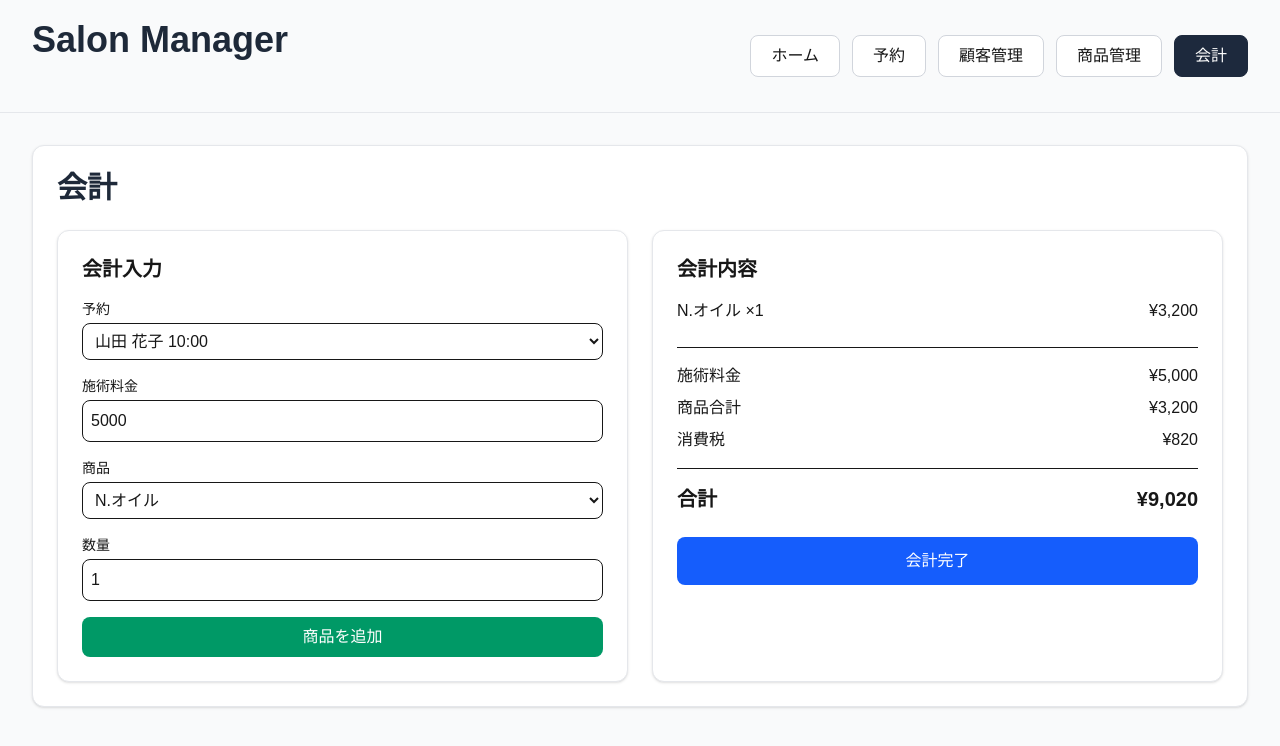
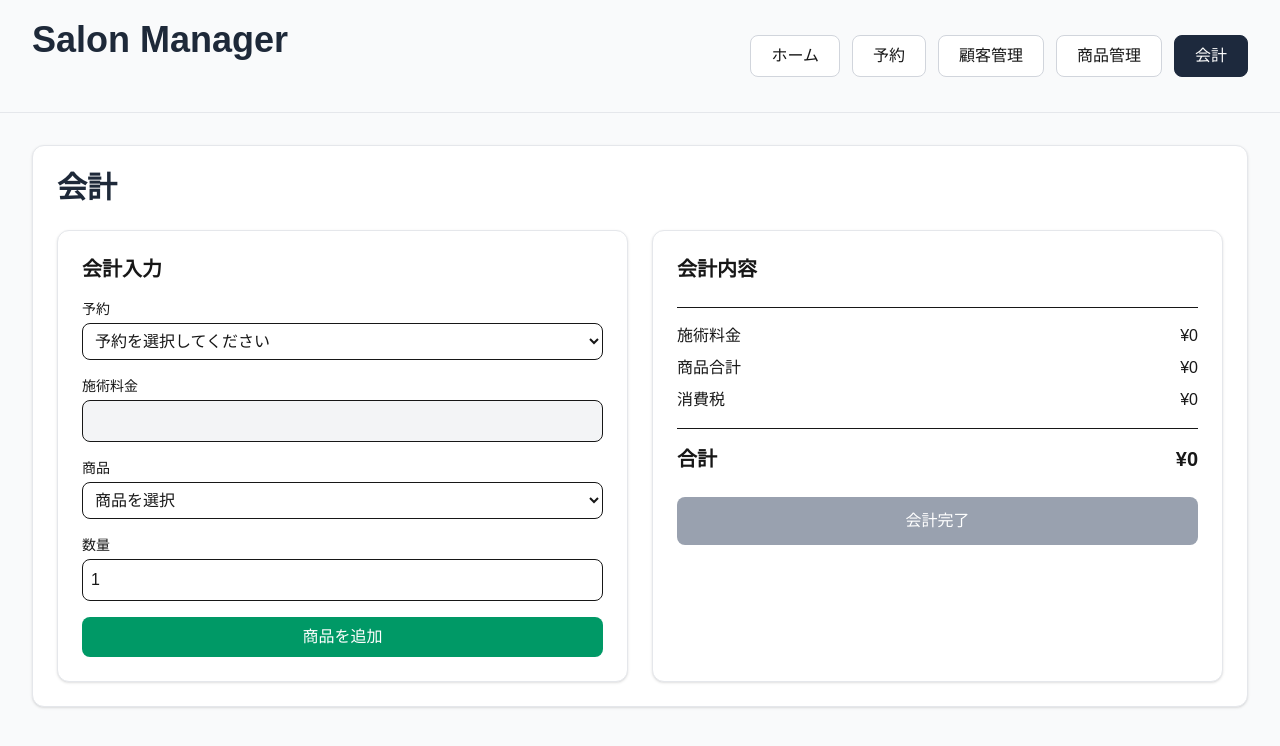
Before and after one commit to na-kroom/salon-reservation-system, a Next.js app: page / in a window 1280 px wide. Both pictures are taken after a click on the button "会計". Shown: the top 746 px of the page. Built offline with nearby package versions, Linux system fonts and the light colour scheme.

Commit message:
add reservation selection and product addition functions on the checkout screen

```diff
--- a/app/page.tsx
+++ b/app/page.tsx
@@ -419,9 +419,14 @@ const [quantity, setQuantity] =
     />
     </>
     )}
-    {currentPage === "checkout" && (
-      <Checkout />
-    )}
+
+  {currentPage === "checkout" && (
+    <Checkout
+      reservations={reservations}
+      setReservations={setReservations}
+      products={products}
+    />
+  )}
 
 <ReservationModal
   isOpen={isModalOpen}
--- a/components/Checkout.tsx
+++ b/components/Checkout.tsx
@@ -1,5 +1,88 @@
+import React, { useState } from "react";
+import type { Reservation } from "@/types/Reservation";
+import type { Product } from "@/types/Product";
 
-export default function Checkout() {
+type CheckoutProps = {
+  reservations: Reservation[];
+  setReservations: React.Dispatch<
+    React.SetStateAction<Reservation[]>
+  >;
+  products: Product[];
+};
+
+export default function Checkout({
+  reservations,
+  setReservations,
+  products,
+}: CheckoutProps) {
+  const [selectedReservationId, setSelectedReservationId] =
+    useState<number | null>(null);
+
+  const today = new Date().toISOString().split("T")[0];
+
+  const todayReservations = reservations.filter(
+    (r) =>
+      r.date === today &&
+      r.status === "reserved"
+  );
+  const selectedReservation =
+    todayReservations.find(
+      (r) => r.id === selectedReservationId
+    );
+  const subtotal = selectedReservation?.price ?? 0;
+  const [selectedProductId, setSelectedProductId] =
+    useState<number | null>(null);
+
+  const [checkoutProducts, setCheckoutProducts] =
+    useState<
+      {
+        id: number;
+        name: string;
+        price: number;
+        quantity: number;
+      }[]
+    >([]);
+  const selectedProduct = products.find(
+    (p) => p.id === selectedProductId
+  );
+
+  const productTotal = checkoutProducts.reduce(
+    (sum, product) =>
+      sum + product.price * product.quantity,
+    0
+  );
+  const tax = Math.floor(
+    (subtotal + productTotal) * 0.1
+  );
+
+  const total =
+    subtotal +
+    productTotal +
+    tax;
+
+  const handleCheckout = () => {
+    if (!selectedReservation) {
+      alert("予約を選択してください");
+      return;
+    }
+
+    setReservations((prev) =>
+      prev.map((reservation) =>
+        reservation.id === selectedReservation.id
+          ? {
+              ...reservation,
+              status: "completed",
+            }
+          : reservation
+      )
+    );
+
+    alert("会計が完了しました。");
+
+    setSelectedReservationId(null);
+  };
+
+
   return (
   <div className="rounded-xl border border-gray-200 bg-white p-6 shadow-sm">
     <h2 className="mb-6 text-3xl font-bold text-gray-800">
@@ -14,8 +97,27 @@ export default function Checkout() {
         <div className="space-y-4">
           <div>
             <label className="mb-1 block text-sm font-medium">予約</label>
-            <select className="w-full rounded-lg border p-2">
-              <option>山田 花子 10:00</option>
+            <select
+              className="w-full rounded-lg border p-2"
+              value={selectedReservationId ?? ""}
+              onChange={(e) =>
+                setSelectedReservationId(Number(e.target.value))
+              }
+            >
+              <option value="">
+                予約を選択してください
+              </option>
+
+              {todayReservations.map((reservation) => (
+                <option
+                  key={reservation.id}
+                  value={reservation.id}
+                >
+                  {reservation.startTime}
+                  {" "}
+                  {reservation.customer}
+                </option>
+              ))}
             </select>
           </div>
 
@@ -23,15 +125,31 @@ export default function Checkout() {
             <label className="mb-1 block text-sm font-medium">施術料金</label>
             <input
               type="number"
-              defaultValue={5000}
-              className="w-full rounded-lg border p-2"
+              value={selectedReservation?.price ?? ""}
+              readOnly
+              className="w-full rounded-lg border p-2 bg-gray-100"
             />
           </div>
 
           <div>
             <label className="mb-1 block text-sm font-medium">商品</label>
-            <select className="w-full rounded-lg border p-2">
-              <option>N.オイル</option>
+            <select
+              className="w-full rounded-lg border p-2"
+              value={selectedProductId ?? ""}
+              onChange={(e) =>
+                setSelectedProductId(Number(e.target.value))
+              }
+            >
+              <option value="">商品を選択</option>
+
+              {products.map((product) => (
+                <option
+                  key={product.id}
+                  value={product.id}
+                >
+                  {product.name}
+                </option>
+              ))}
             </select>
           </div>
 
@@ -44,7 +162,41 @@ export default function Checkout() {
             />
           </div>
 
-          <button className="w-full rounded-lg bg-emerald-600 py-2 text-white hover:bg-emerald-700">
+          <button
+          onClick={() => {
+            if (!selectedProduct) return;
+
+            setCheckoutProducts((prev) => {
+              const existing = prev.find(
+                (p) => p.id === selectedProduct.id
+              );
+
+              if (existing) {
+                return prev.map((p) =>
+                  p.id === selectedProduct.id
+                    ? {
+                        ...p,
+                        quantity: p.quantity + 1,
+                      }
+                    : p
+                );
+              }
+
+              return [
+                ...prev,
+                {
+                  id: selectedProduct.id,
+                  name: selectedProduct.name,
+                  price: selectedProduct.price,
+                  quantity: 1,
+                },
+              ];
+            });
+
+            setSelectedProductId(null);
+          }}
+            className="w-full rounded-lg bg-emerald-600 py-2 text-white hover:bg-emerald-700"
+          >
             商品を追加
           </button>
         </div>
@@ -55,39 +207,58 @@ export default function Checkout() {
         <h3 className="mb-4 text-xl font-semibold">会計内容</h3>
 
         <div className="mb-6 space-y-2">
-          <div className="flex justify-between">
-            <span>N.オイル ×1</span>
-            <span>¥3,200</span>
+        {checkoutProducts.map((product) => (
+          <div
+            key={product.id}
+            className="flex justify-between"
+          >
+            <span>
+              {product.name} ×{product.quantity}
+            </span>
+
+            <span>
+              ¥{(
+                product.price *
+                product.quantity
+              ).toLocaleString()}
+            </span>
           </div>
+        ))}
         </div>
 
         <hr className="my-4" />
 
         <div className="space-y-2">
           <div className="flex justify-between">
-            <span>施術料金</span>
-            <span>¥5,000</span>
+          <span>施術料金</span>
+          <span>¥{subtotal.toLocaleString()}</span>
           </div>
 
           <div className="flex justify-between">
-            <span>商品合計</span>
-            <span>¥3,200</span>
+          <span>商品合計</span>
+          <span>
+            ¥{productTotal.toLocaleString()}
+          </span>
           </div>
 
           <div className="flex justify-between">
             <span>消費税</span>
-            <span>¥820</span>
+            <span>¥{tax.toLocaleString()}</span>
           </div>
 
           <div className="mt-4 flex justify-between border-t pt-4 text-xl font-bold">
             <span>合計</span>
-            <span>¥9,020</span>
+            <span>¥{total.toLocaleString()}</span>
           </div>
         </div>
 
-        <button className="mt-6 w-full rounded-lg bg-blue-600 py-3 text-white hover:bg-blue-700">
-          会計完了
-        </button>
+      <button
+        onClick={handleCheckout}
+        disabled={!selectedReservation}
+        className="mt-6 w-full rounded-lg bg-blue-600 py-3 text-white hover:bg-blue-700 disabled:bg-gray-400"
+      >
+        会計完了
+      </button>
       </div>
     </div>
   </div>
```
